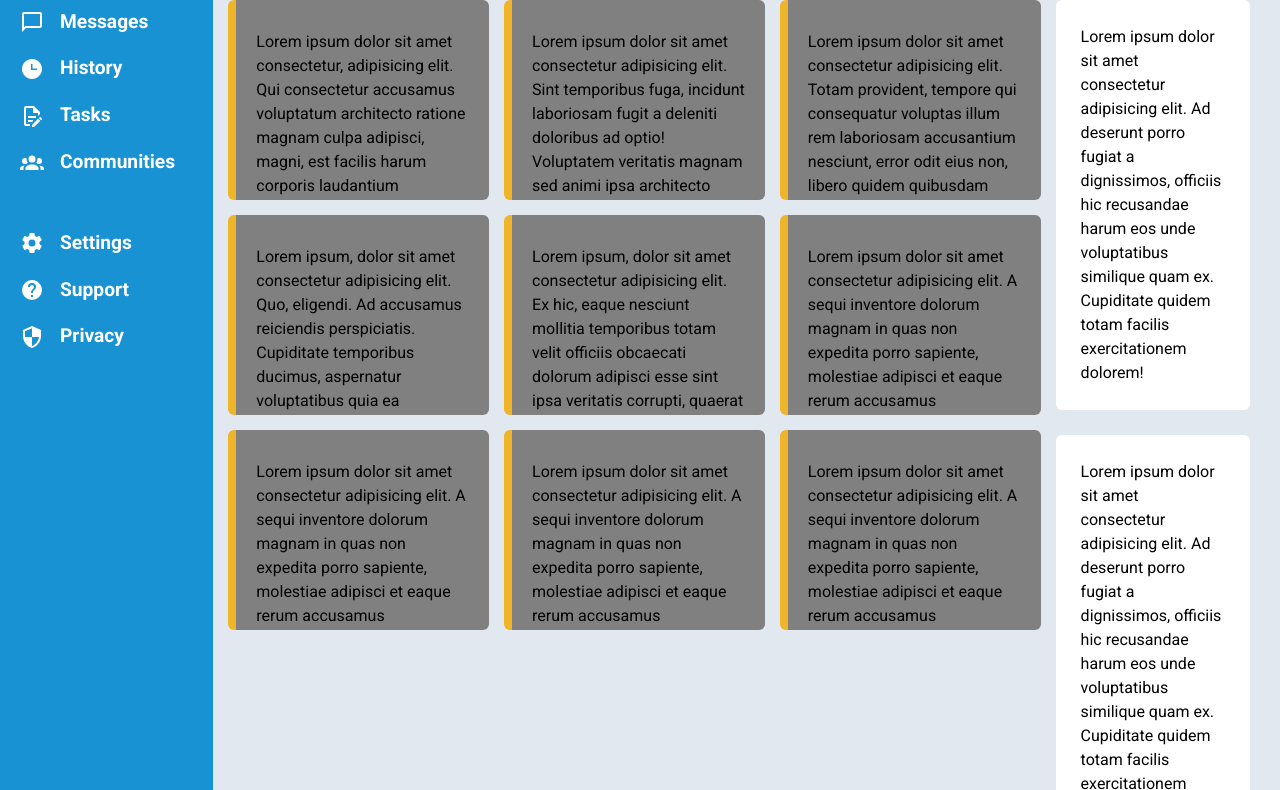
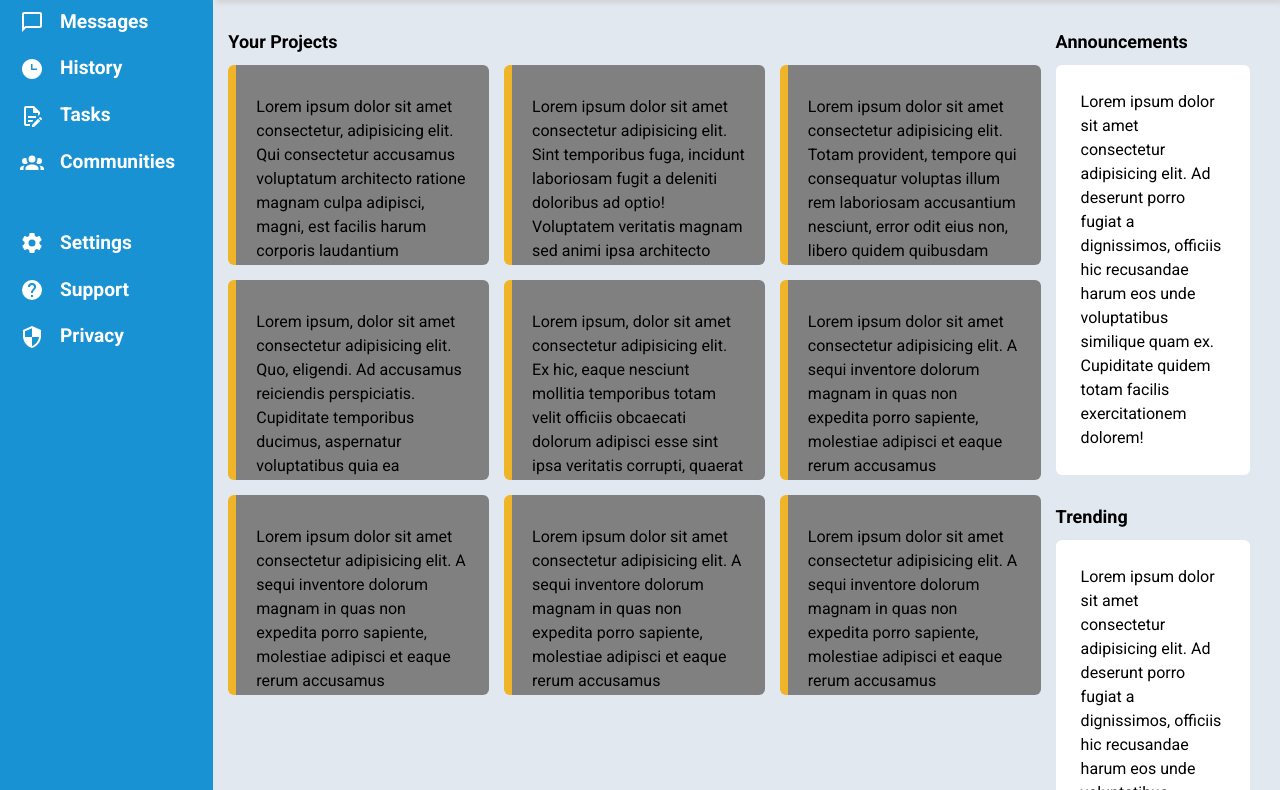
Before and after one commit to farzad-d/admin-dashboard, a plain HTML site: page index.html in a window 1280 px wide. Shown: the part 190-980 px from the top of the page. Drawn offline with Linux system fonts and the light colour scheme.

Commit message:
Add titles

```diff
--- a/index.html
+++ b/index.html
@@ -141,6 +141,8 @@
       </div>
 
       <div class="main-content">
+        <div class="cards-container">
+          <p class="title">Your Projects</p>
           <div class="cards">
             <div class="card">
               Lorem ipsum dolor sit amet consectetur, adipisicing elit. Qui
@@ -198,14 +200,18 @@
               animi officiis accusantium!
             </div>
           </div>
+        </div>
         <div class="panel">
-          <div class="panel-section">
+          <p class="title">Announcements</p>
+          <div class="panel-section announcements">
             Lorem ipsum dolor sit amet consectetur adipisicing elit. Ad deserunt
             porro fugiat a dignissimos, officiis hic recusandae harum eos unde
             voluptatibus similique quam ex. Cupiditate quidem totam facilis
             exercitationem dolorem!
           </div>
-          <div class="panel-section">
+
+          <p class="title">Trending</p>
+          <div class="panel-section trending">
             Lorem ipsum dolor sit amet consectetur adipisicing elit. Ad deserunt
             porro fugiat a dignissimos, officiis hic recusandae harum eos unde
             voluptatibus similique quam ex. Cupiditate quidem totam facilis
--- a/styles.css
+++ b/styles.css
@@ -31,7 +31,7 @@ body {
   background-color: #e2e8f0;
   grid-column: 2/3;
   display: flex;
-  padding: 15px;
+  padding: 0 15px;
 }
 
 .sidebar > ul {
@@ -71,7 +71,6 @@ body {
 .panel {
   display: flex;
   flex-direction: column;
-  gap: 25px;
   width: 35vw;
   padding: 0 15px;
 }
@@ -199,3 +198,10 @@ search > form {
 .btns > button:hover {
   background-color: #1681bb;
 }
+
+.title {
+  margin-top: 28px;
+  margin-bottom: 10px;
+  font-size: 18px;
+  font-weight: bold;
+}
```
Lines whose indentation alone changed are shown as unchanged.
